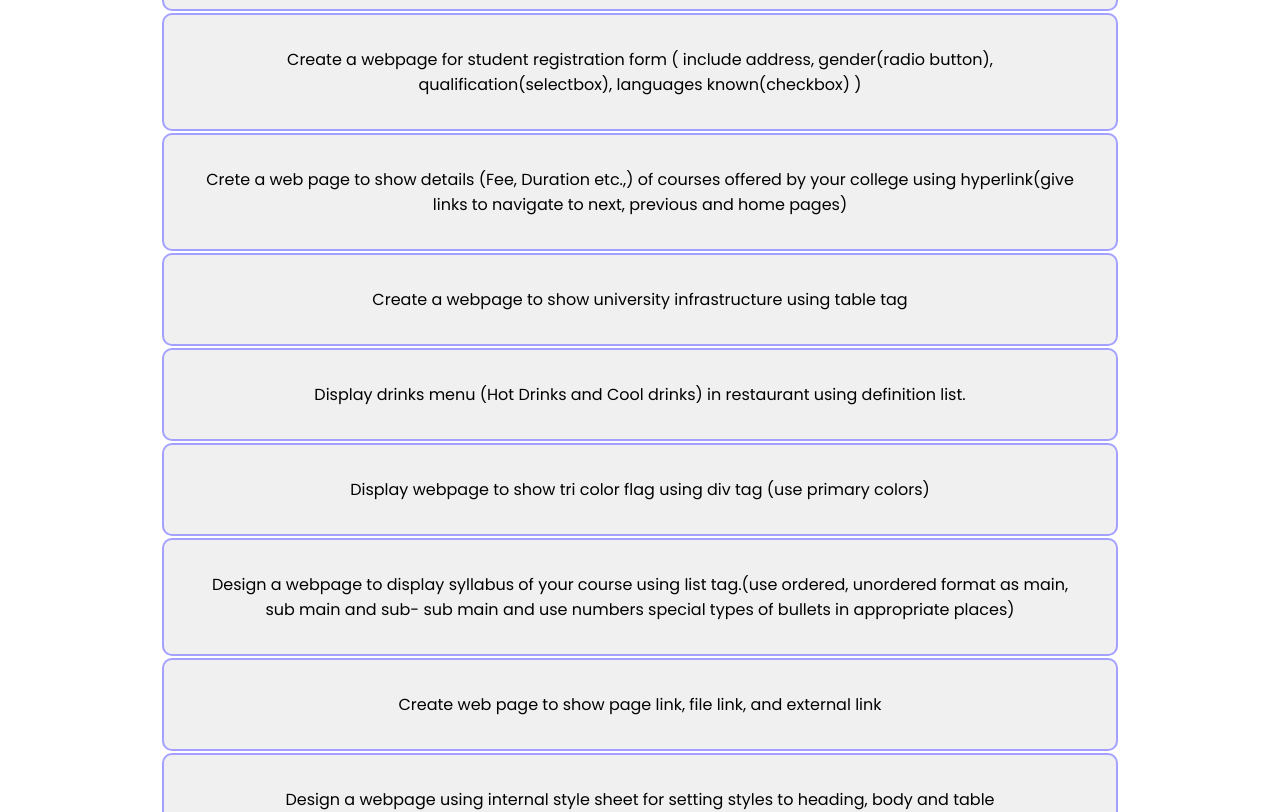
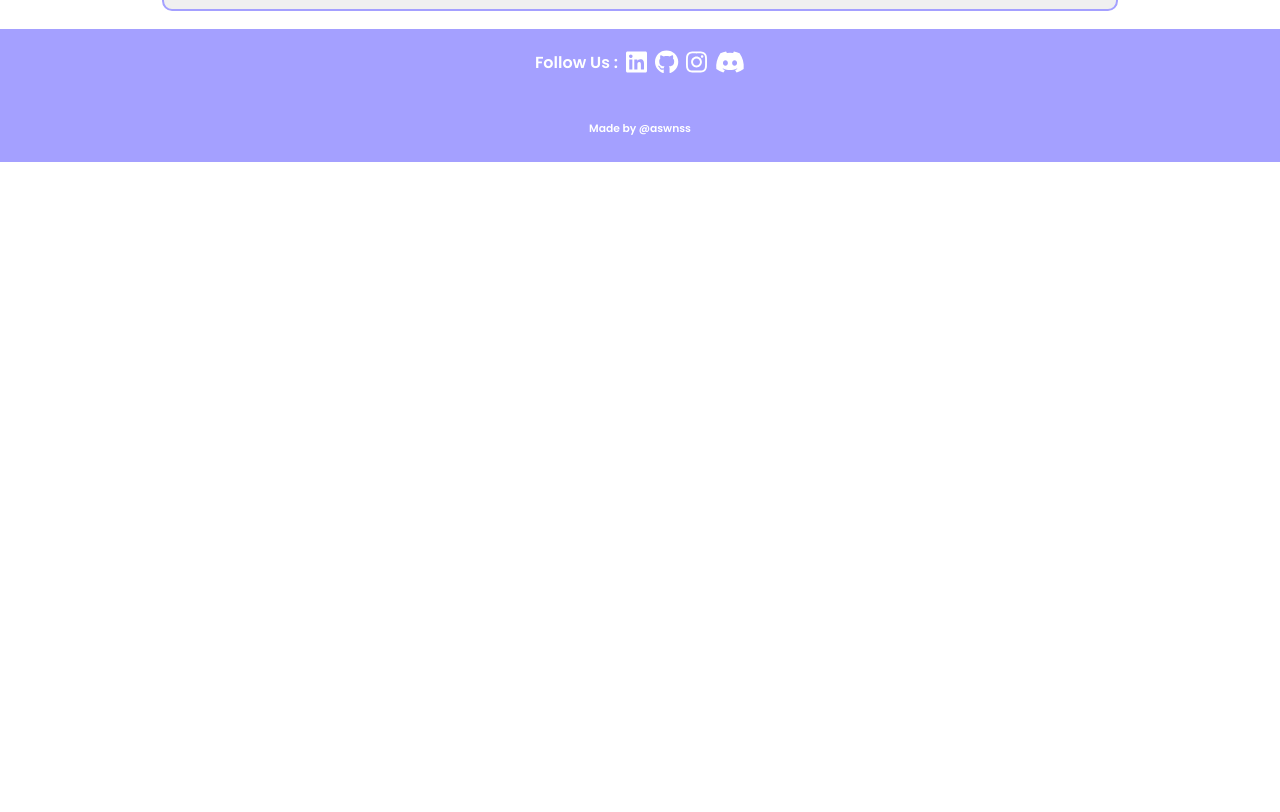
Before and after one commit to 4N1Z/rebootEd, a React (Vite) app: page / in a window 1280 px wide. Shown: the part 671-1483 px from the top of the page. After the commit the page ends 833 px from the top, so only its background shows below. Built offline with nearby package versions, Linux system fonts and the light colour scheme.

Commit message:
questions reduced

```diff
--- a/src/components/Questions.jsx
+++ b/src/components/Questions.jsx
@@ -7,14 +7,14 @@ function Questions(params) {
     {id : 3 , question: "Create a webpage to show photo album (minimum 4 photos)."},
     {id : 4 , question: "Divide a webpage into 3 parts using frames and inclue a background image, table and a hyperlink in the parts."},
     {id : 5 , question: "Design a web page to show the product details of a computer, printer and scanner with images"},
-    {id : 6 , question: "Create a webpage for student registration form ( include address, gender(radio button), qualification(selectbox), languages known(checkbox) )"},
-    {id : 7 , question: "Crete a web page to show details (Fee, Duration etc.,) of courses offered by your college using hyperlink(give links to navigate to next, previous and home pages)"},
-    {id : 8 , question: "Create a webpage to show university infrastructure using table tag"},
-    {id : 9 , question: "Display drinks menu (Hot Drinks and Cool drinks) in restaurant using definition list."},
-    {id : 10, question: "Display webpage to show tri color flag using div tag (use primary colors)"},
-    {id : 11, question: "Design a webpage to display syllabus of your course using list tag.(use ordered, unordered format as main, sub main and sub- sub main and use numbers special types of bullets in appropriate places)"},
-    {id : 12, question: "Create web page to show page link, file link, and external link"},
-    {id : 13, question: "Design a webpage using internal style sheet for setting styles to heading, body and table"}
+    // {id : 6 , question: "Create a webpage for student registration form ( include address, gender(radio button), qualification(selectbox), languages known(checkbox) )"},
+    // {id : 7 , question: "Crete a web page to show details (Fee, Duration etc.,) of courses offered by your college using hyperlink(give links to navigate to next, previous and home pages)"},
+    // {id : 8 , question: "Create a webpage to show university infrastructure using table tag"},
+    // {id : 9 , question: "Display drinks menu (Hot Drinks and Cool drinks) in restaurant using definition list."},
+    // {id : 10, question: "Display webpage to show tri color flag using div tag (use primary colors)"},
+    // {id : 11, question: "Design a webpage to display syllabus of your course using list tag.(use ordered, unordered format as main, sub main and sub- sub main and use numbers special types of bullets in appropriate places)"},
+    // {id : 12, question: "Create web page to show page link, file link, and external link"},
+    // {id : 13, question: "Design a webpage using internal style sheet for setting styles to heading, body and table"}
   ]
 
   return (
```
